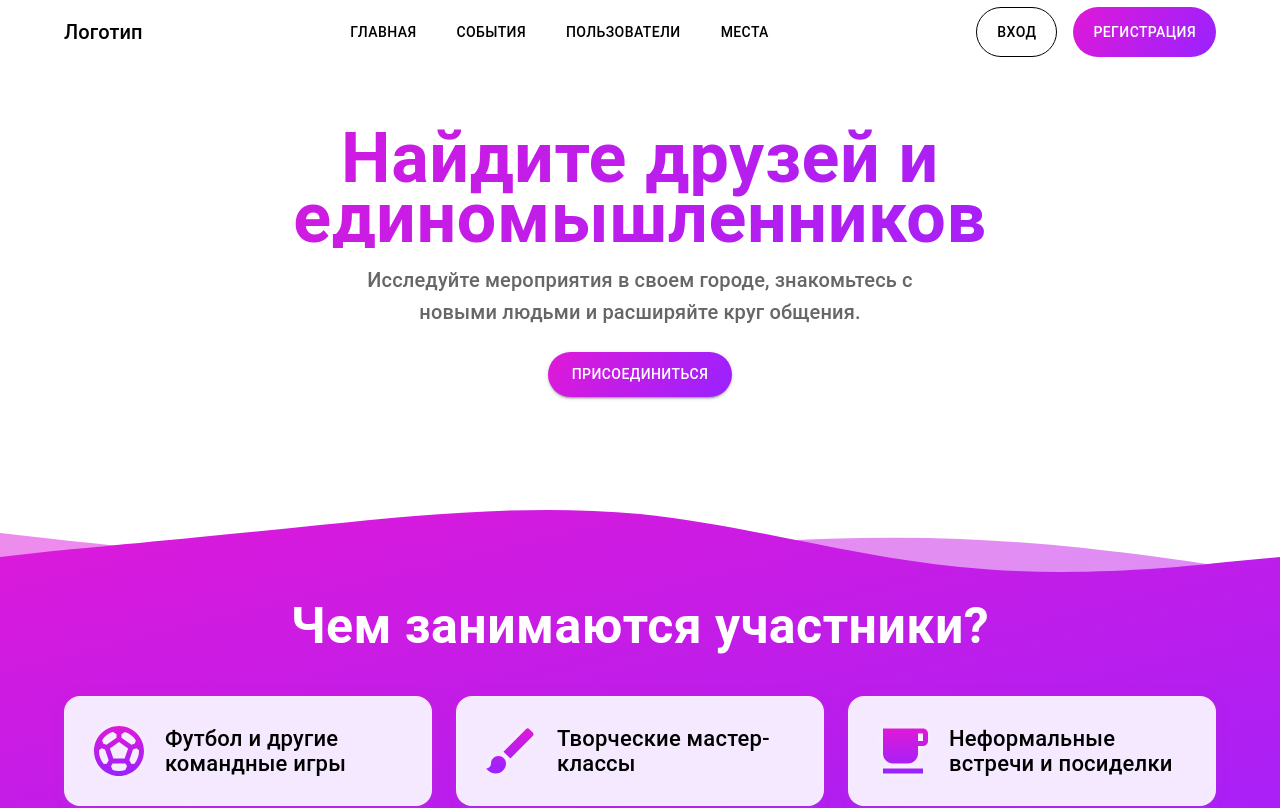
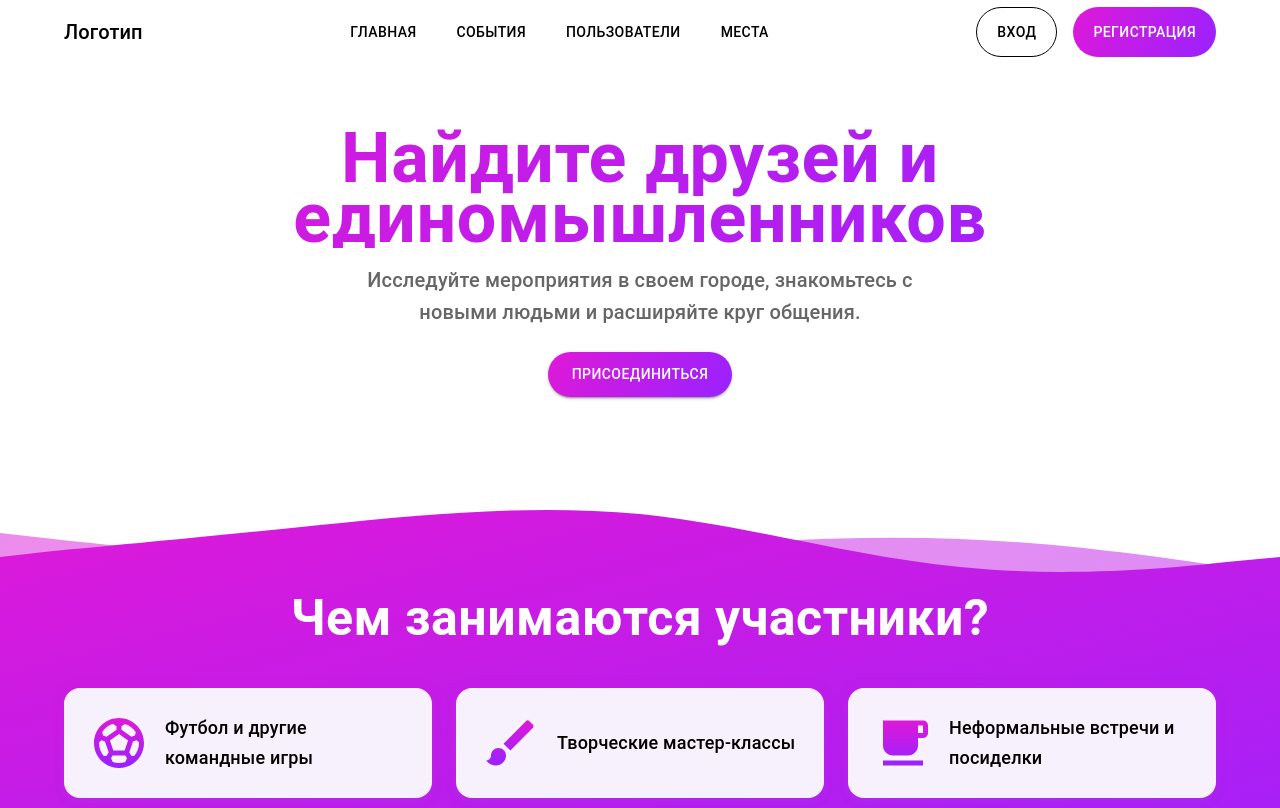
Before and after one commit to ChuvilkoDEV/Diplom, a React app: page / in a window 1280 px wide. Shown: the top 808 px of the page. Built offline with nearby package versions, Linux system fonts and the light colour scheme.

Commit message:
Небольшие изменения

```diff
--- a/src/2_pages/HomePage/ui/PopularActivities/ActivityCard.tsx
+++ b/src/2_pages/HomePage/ui/PopularActivities/ActivityCard.tsx
@@ -17,7 +17,7 @@ const ActivityCard = ({ title, icon }: Props) => (
         gap: 2,
         borderRadius: 4,
         height: "100%",
-        backgroundColor: "#f5e9ff", // мягкий светлый лавандовый
+        backgroundColor: "#f7f1fd", // мягкий светлый лавандовый
         border: "1px solid rgba(255, 255, 255, 0.2)",
         boxShadow: "0 0 12px rgba(223, 25, 216, 0.25), 0 4px 8px rgba(120, 115, 245, 0.15)",
         transition: "transform 0.3s ease, box-shadow 0.3s ease",
@@ -28,7 +28,12 @@ const ActivityCard = ({ title, icon }: Props) => (
       }}
     >
       <GradientIcon IconComponent={icon} />
-      <Typography variant="body1" sx={{ fontWeight: 500, color: "black", fontSize: '22px', lineHeight: '25px'}}>
+      <Typography sx={{
+        fontWeight: 500,
+        color: "black",
+        fontSize: '18px',
+        lineHeight: '30px'
+      }}>
         {title}
       </Typography>
     </Paper>
--- a/src/2_pages/HomePage/ui/PopularActivities/SectionTitle.tsx
+++ b/src/2_pages/HomePage/ui/PopularActivities/SectionTitle.tsx
@@ -4,7 +4,7 @@ const SectionTitle = () => (
   <Typography
     sx={{
       textAlign: "center",
-      mt: 6,
+      mt: 5,
       mb: 4,
       WebkitBackgroundClip: "text",
       fontWeight: "600",
```
